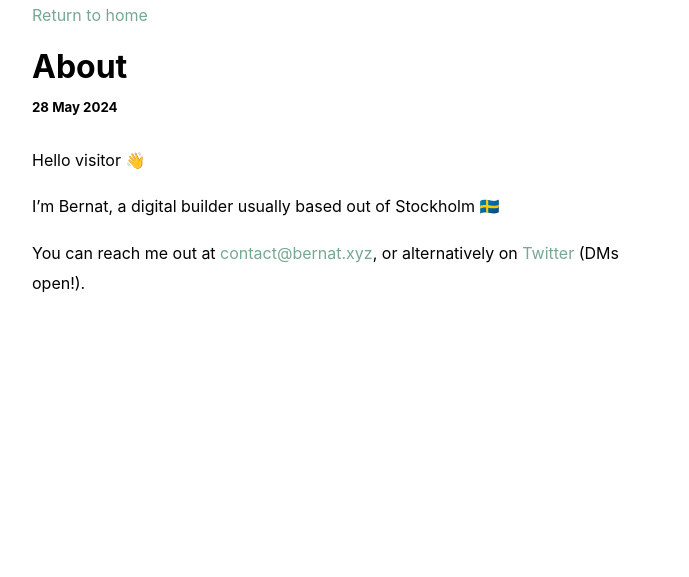
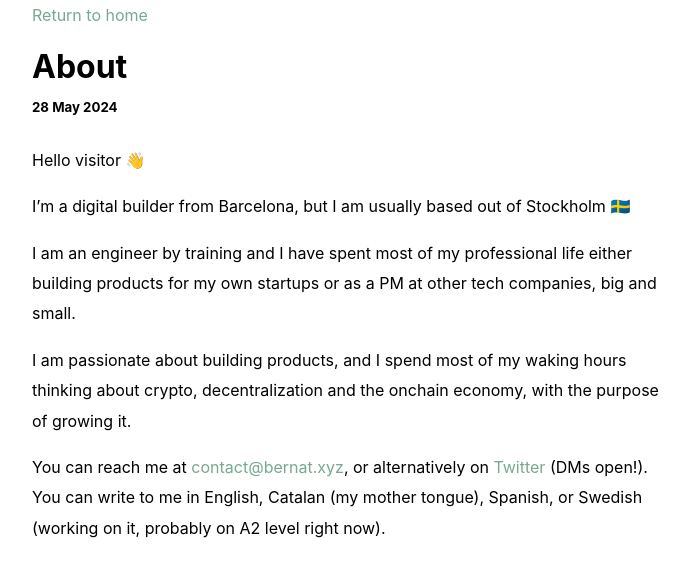
Before and after one commit to bernatfp/bernatfp.github.io, a Jekyll site: the page built from _pages/about.markdown, in a window 1280 px wide. Shown: the top 577 px of the page, without its empty margins (288-977 px from the left). Built offline with Jekyll 4.4.1, drawn with Linux system fonts in a browser that asks for light colours.

Commit message:
About updates

```diff
--- a/_pages/about.markdown
+++ b/_pages/about.markdown
@@ -5,6 +5,10 @@ title: About
 
 Hello visitor 👋
 
-I'm Bernat, a digital builder usually based out of Stockholm 🇸🇪
+I'm a digital builder from Barcelona, but I am usually based out of Stockholm 🇸🇪
 
-You can reach me out at [contact@bernat.xyz](mailto:contact@bernat.xyz), or alternatively on [Twitter](https://twitter.com/brnt) (DMs open!).
+I am an engineer by training and I have spent most of my professional life either building products for my own startups or as a PM at other tech companies, big and small.
+
+I am passionate about building products, and I spend most of my waking hours thinking about crypto, decentralization and the onchain economy, with the purpose of growing it.
+
+You can reach me at [contact@bernat.xyz](mailto:contact@bernat.xyz), or alternatively on [Twitter](https://twitter.com/brnt) (DMs open!). You can write to me in English, Catalan (my mother tongue), Spanish, or Swedish (working on it, probably on A2 level right now).
```
